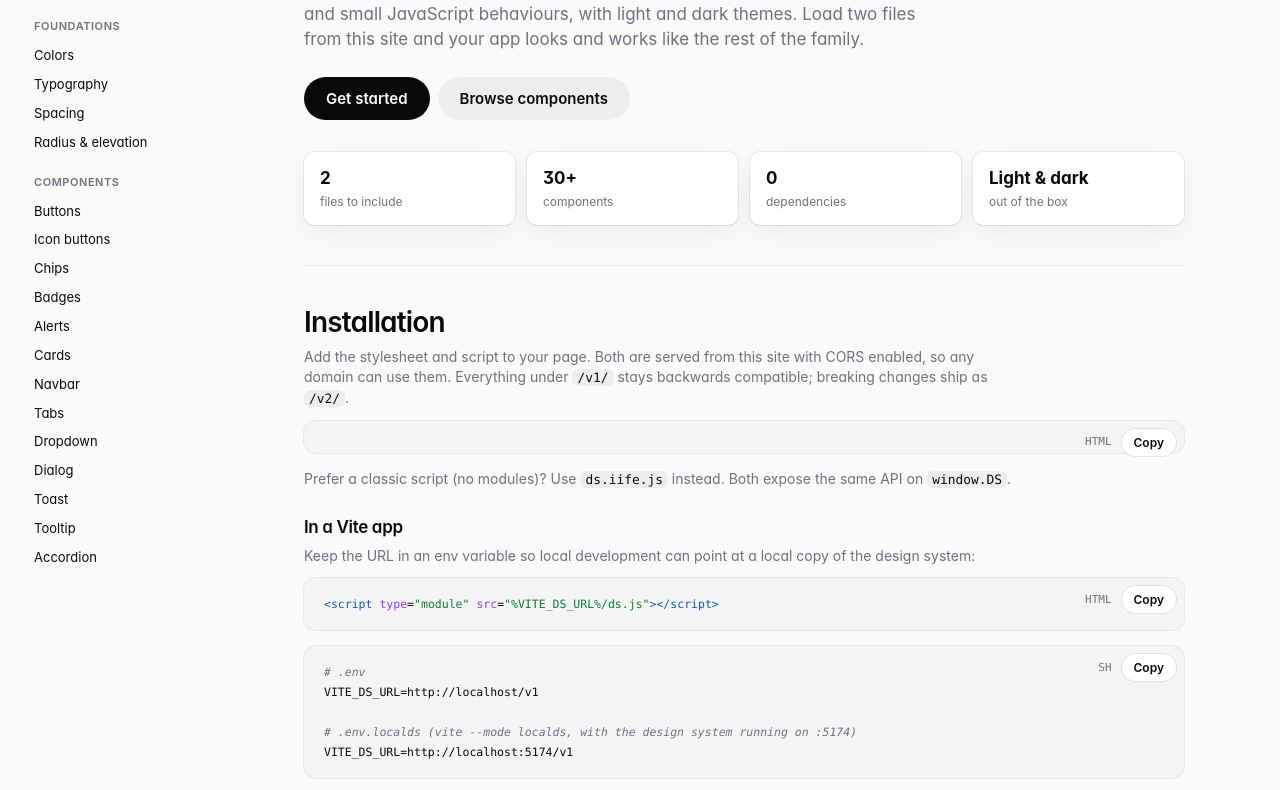
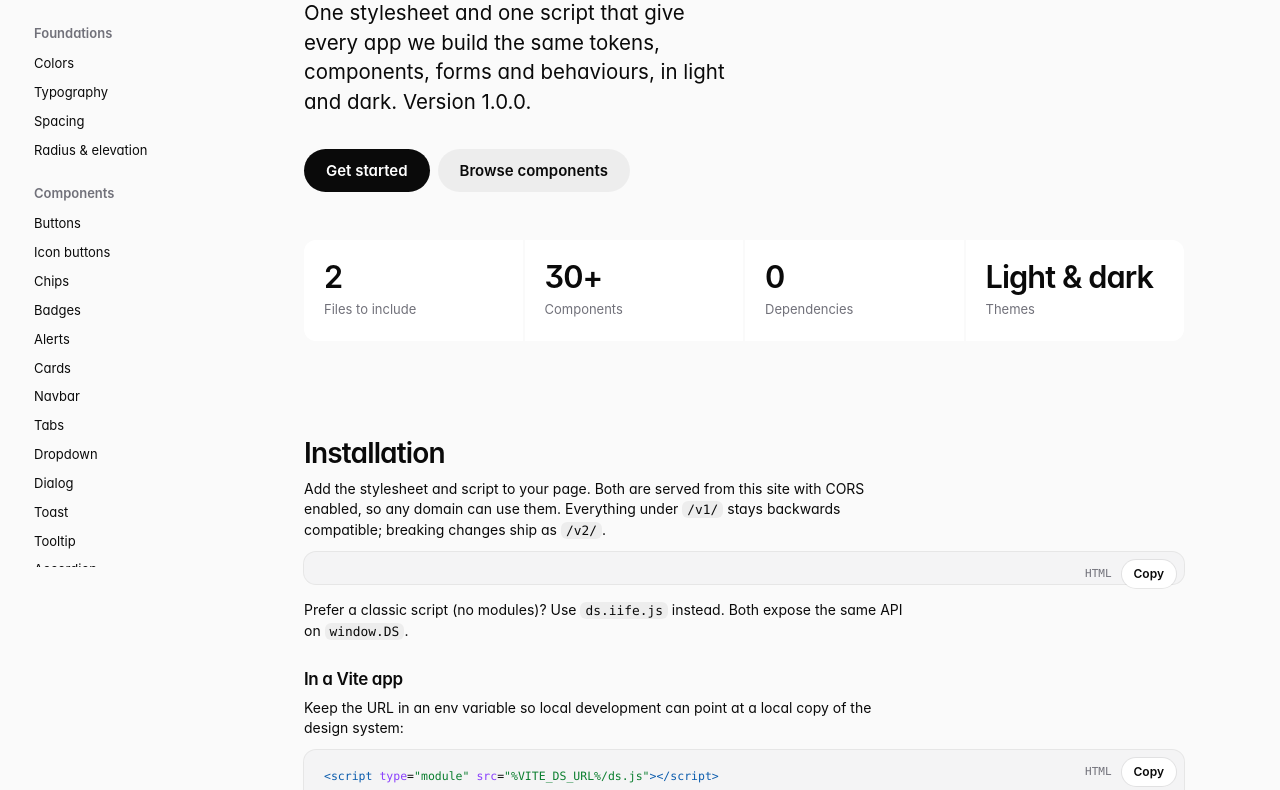
Before and after one commit to fachrirahmanda/design-system, a website built with Vite: page index.html in a window 1280 px wide. Shown: the part 239-1029 px from the top of the page. Built offline with nearby package versions, Linux system fonts and the light colour scheme.

Commit message:
Docs (tasteskill trial): display-size title with a plain-words lead, facts on a tone step instead of cards, sentence-case sidebar groups, prose in full ink at 68ch, no hairlines in the docs chrome
Co-Authored-By: Claude <noreply@anthropic.com>

```diff
--- a/docs/docs.css
+++ b/docs/docs.css
@@ -23,7 +23,7 @@ html { scroll-padding-top: 76px; }
 }
 .docs-search { margin-bottom: 12px; }
 .docs-nav { display: flex; flex-direction: column; }
-.docs-nav-group { margin: 18px 0 6px; padding: 0 10px; font-size: var(--text-xs); font-weight: 600; color: var(--muted); text-transform: uppercase; letter-spacing: 0.05em; }
+.docs-nav-group { margin: 20px 0 6px; padding: 0 10px; font-size: var(--text-md); font-weight: 600; color: var(--muted); }
 .docs-nav-group:first-child { margin-top: 4px; }
 .docs-nav a {
   padding: 5px 10px;
@@ -41,18 +41,21 @@ html { scroll-padding-top: 76px; }
 
 .docs-main { min-width: 0; max-width: 880px; padding: 32px 0 64px; }
 
-.docs-hero { padding: 24px 0 40px; border-bottom: 1px solid var(--separator); }
-.docs-hero h1 { margin: 14px 0 12px; font-size: clamp(32px, 5vw, var(--text-3xl)); letter-spacing: -0.03em; }
-.docs-lead { max-width: 640px; margin: 0 0 24px; font-size: var(--text-lg); line-height: 1.5; color: var(--muted); }
-.docs-stats { display: grid; grid-template-columns: repeat(auto-fit, minmax(150px, 1fr)); gap: 12px; margin-top: 32px; }
-.docs-stats div { display: flex; flex-direction: column; gap: 2px; padding: 14px 16px; border-radius: var(--radius-md); background: var(--surface); box-shadow: var(--shadow-md); }
-.docs-stats strong { font-size: var(--text-lg); }
-.docs-stats span { font-size: var(--text-sm); color: var(--muted); }
+/* The first screen: the name at display size, what it is in plain words under it, then the facts
+   set large on a tone step (no cards, no rule under it: the next section's space does that). */
+.docs-hero { padding: 40px 0 24px; }
+.docs-hero h1 { margin: 0 0 24px; font-size: clamp(44px, 6.4vw, 88px); line-height: 0.95; letter-spacing: -0.045em; }
+.docs-lead { max-width: 34ch; margin: 0 0 32px; font-size: clamp(18px, 1.6vw, 22px); line-height: 1.45; color: var(--text); }
+.docs-facts { display: grid; grid-template-columns: repeat(4, minmax(0, 1fr)); gap: 2px; margin: 48px 0 0; border-radius: var(--radius-lg); overflow: hidden; }
+.docs-facts div { display: flex; flex-direction: column-reverse; justify-content: flex-end; gap: 6px; padding: 20px 20px 22px; background: var(--surface); }
+.docs-facts dt { font-size: var(--text-md); color: var(--muted); }
+.docs-facts dd { margin: 0; font-size: clamp(24px, 2.4vw, 32px); font-weight: 600; letter-spacing: -0.03em; line-height: 1.1; }
+@media (max-width: 640px) { .docs-facts { grid-template-columns: repeat(2, minmax(0, 1fr)); } }
 
-.docs-section { padding: 40px 0 8px; }
+.docs-section { padding: 72px 0 8px; }
 .docs-section > h2 { margin: 0 0 8px; font-size: var(--text-2xl); letter-spacing: -0.03em; }
 .docs-section > h3 { margin: 28px 0 8px; font-size: var(--text-lg); }
-.docs-section > p { max-width: 720px; color: var(--muted); }
+.docs-section > p { max-width: 68ch; color: var(--text); }
 .docs-section > p code, .docs-section td code { color: var(--text); }
 
 .example {
@@ -94,7 +97,7 @@ html { scroll-padding-top: 76px; }
 .code-actions .btn { background: var(--surface); box-shadow: 0 0 0 1px var(--separator); }
 .code-lang { align-self: center; padding: 0 6px; font-size: var(--text-xs); color: var(--muted); font-family: var(--font-mono); text-transform: uppercase; pointer-events: none; }
 
-.code-expand { display: block; width: 100%; padding: 8px; border: 0; border-top: 1px solid var(--separator); border-radius: 0 0 var(--radius-lg) var(--radius-lg); background: none; color: var(--accent); font-size: var(--text-sm); font-weight: 600; cursor: pointer; }
+.code-expand { display: block; width: 100%; padding: 10px; border: 0; background: var(--fill); border-radius: 0 0 var(--radius-lg) var(--radius-lg); color: var(--accent); font-size: var(--text-sm); font-weight: 600; cursor: pointer; }
 .code-expand:hover { background: var(--fill); }
 
 .tok-tag { color: light-dark(#0b5cad, #6cb6ff); }
--- a/index.html
+++ b/index.html
@@ -105,19 +105,18 @@
         <!-- ===================== GETTING STARTED ===================== -->
 
         <section class="docs-hero" id="intro">
-          <span class="badge badge-accent">v<span data-ds-version></span></span>
           <h1>Basis design system</h1>
-          <p class="docs-lead">The shared baseline for every app we build: design tokens, components, forms and small JavaScript behaviours, with light and dark themes. Load two files from this site and your app looks and works like the rest of the family.</p>
+          <p class="docs-lead">One stylesheet and one script that give every app we build the same tokens, components, forms and behaviours, in light and dark. Version <span data-ds-version></span>.</p>
           <div class="cluster">
             <a class="btn btn-primary btn-lg" href="#install">Get started</a>
             <a class="btn btn-lg" href="#buttons">Browse components</a>
           </div>
-          <div class="docs-stats">
-            <div><strong>2</strong><span>files to include</span></div>
-            <div><strong>30+</strong><span>components</span></div>
-            <div><strong>0</strong><span>dependencies</span></div>
-            <div><strong>Light &amp; dark</strong><span>out of the box</span></div>
-          </div>
+          <dl class="docs-facts">
+            <div><dt>Files to include</dt><dd>2</dd></div>
+            <div><dt>Components</dt><dd>30+</dd></div>
+            <div><dt>Dependencies</dt><dd>0</dd></div>
+            <div><dt>Themes</dt><dd>Light &amp; dark</dd></div>
+          </dl>
         </section>
 
         <section class="docs-section" id="install">
```
